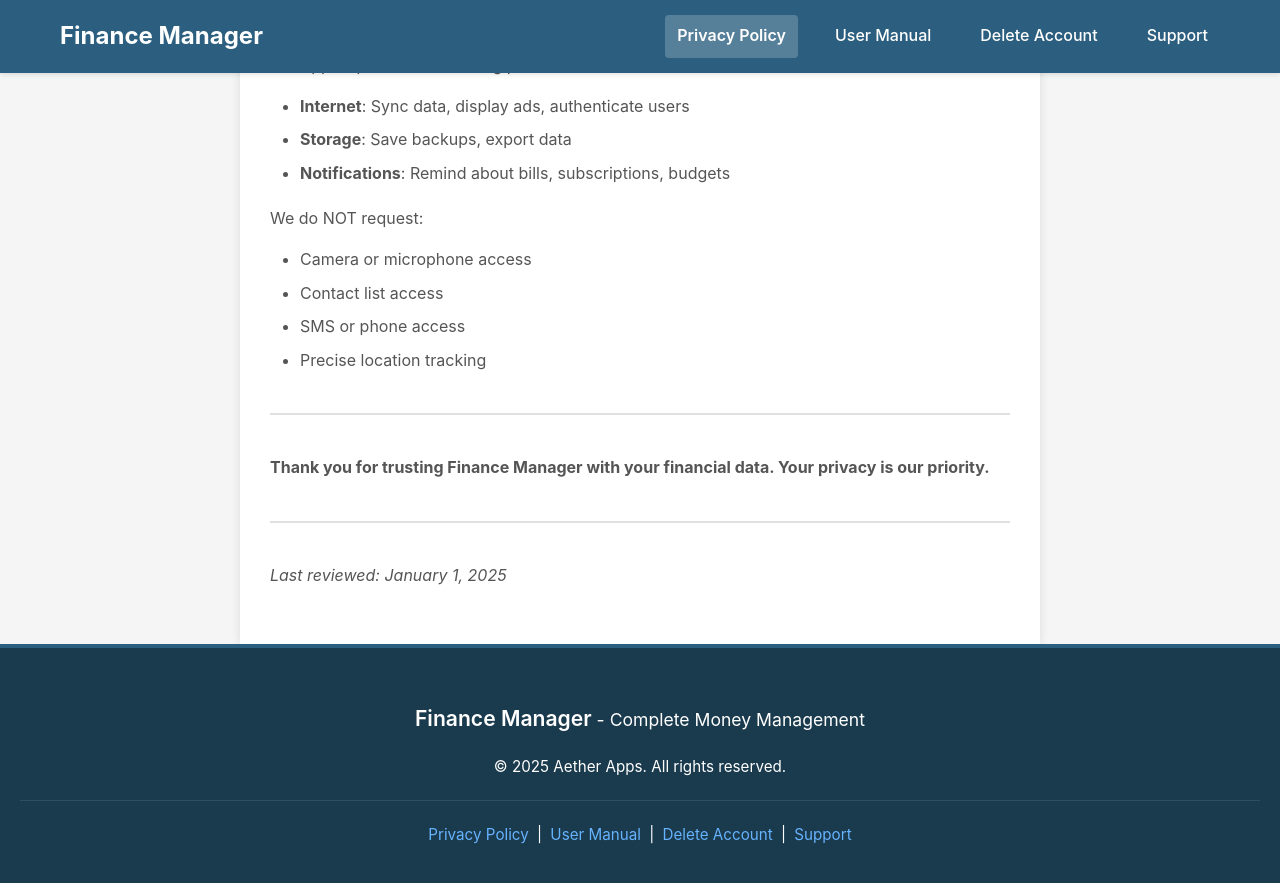
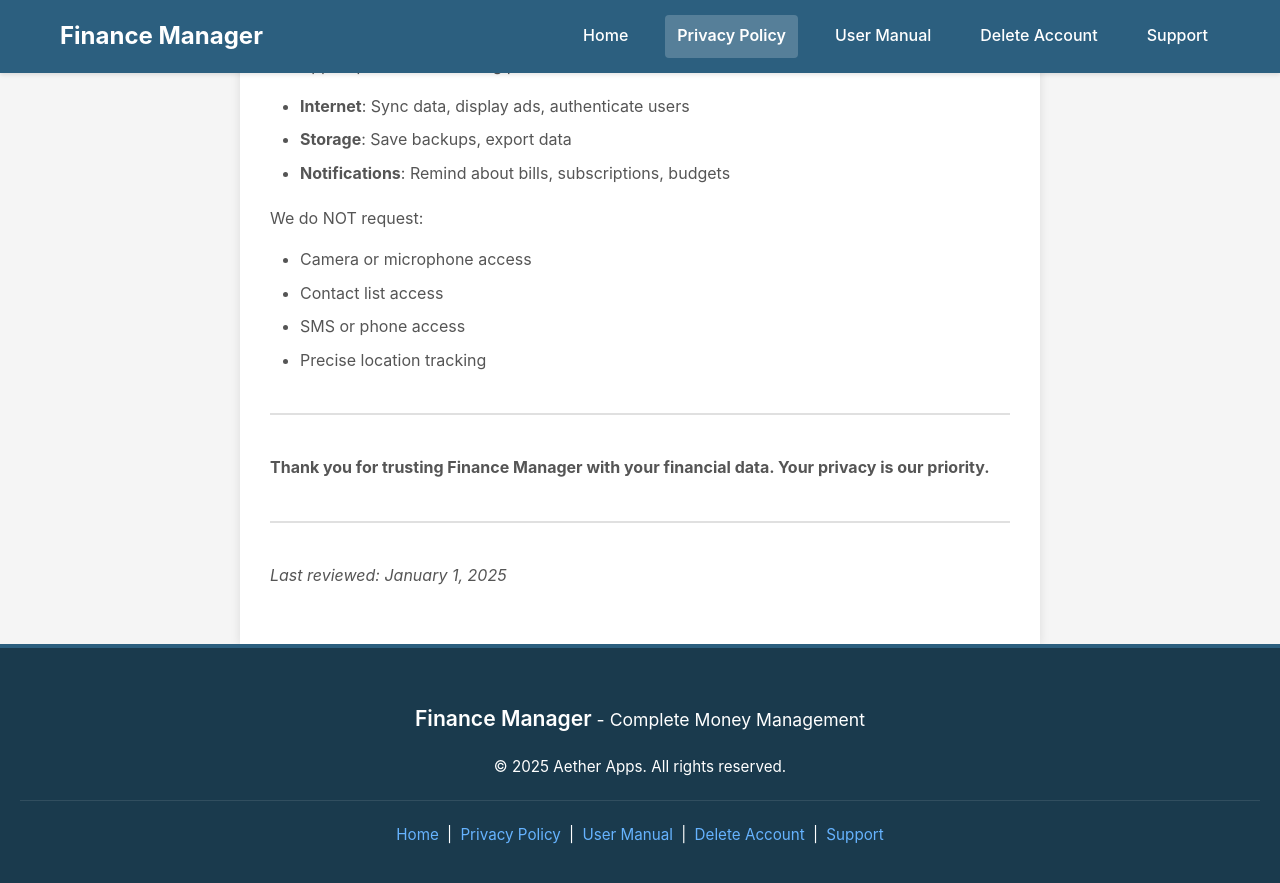
Before and after one commit to aethersolutionsph/finance-manager-privacy, a Jekyll site: the page built from index.md, in a window 1280 px wide and 900 px high, scrolled down 11391 px. Shown: the top 883 px of the window. Built offline with Jekyll 4.4.1, drawn with Linux system fonts in a browser that asks for light colours.

Commit message:
added home page

```diff
--- a/index.md
+++ b/index.md
@@ -7,8 +7,9 @@ title: Finance Manager Privacy Policy
 
 <nav class="nav-bar">
     <div class="nav-container">
-        <a href="https://aethersolutionsph.github.io/finance-manager-privacy/" class="nav-brand">Finance Manager</a>
+        <a href="https://aethersolutionsph.github.io/finance-manager/" class="nav-brand">Finance Manager</a>
         <div class="nav-links">
+            <a href="https://aethersolutionsph.github.io/finance-manager/">Home</a>
             <a href="https://aethersolutionsph.github.io/finance-manager-privacy/" class="active">Privacy Policy</a>
             <a href="https://aethersolutionsph.github.io/finance-manager-user-manual/">User Manual</a>
             <a href="https://aethersolutionsph.github.io/finance-manager-delete-account/">Delete Account</a>
@@ -388,6 +389,7 @@ We do NOT request:
     <p><strong>Finance Manager</strong> - Complete Money Management</p>
     <p>© 2025 Aether Apps. All rights reserved.</p>
     <p>
+        <a href="https://aethersolutionsph.github.io/finance-manager/">Home</a> |
         <a href="https://aethersolutionsph.github.io/finance-manager-privacy/">Privacy Policy</a> |
         <a href="https://aethersolutionsph.github.io/finance-manager-user-manual/">User Manual</a> |
         <a href="https://aethersolutionsph.github.io/finance-manager-delete-account/">Delete Account</a> |
```
